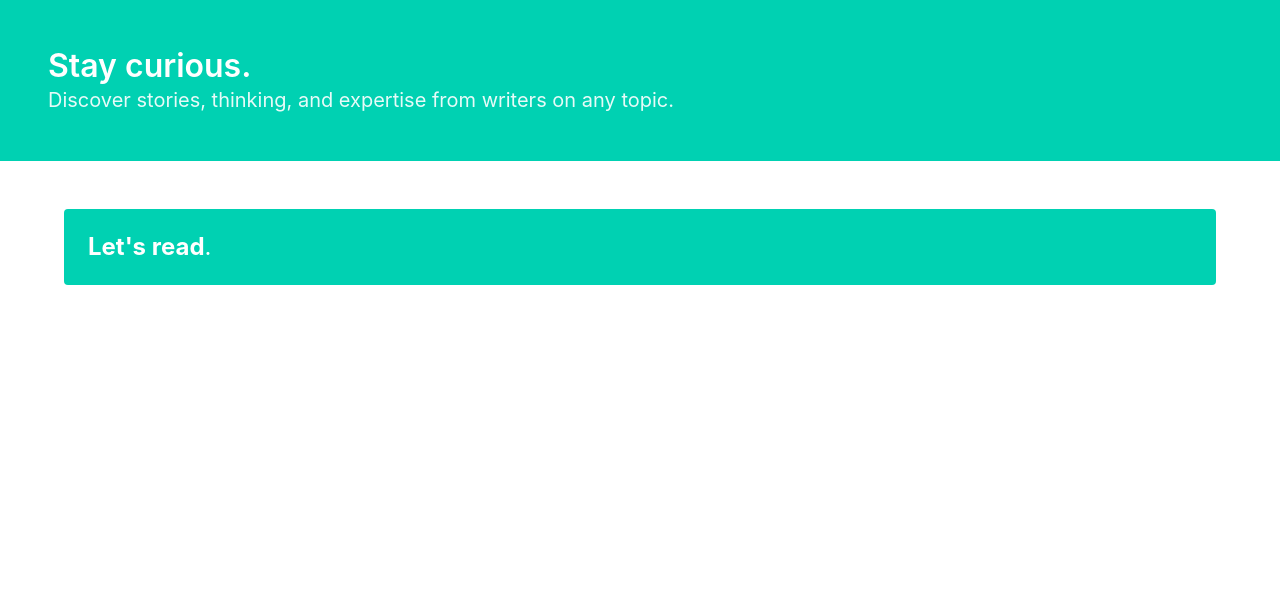
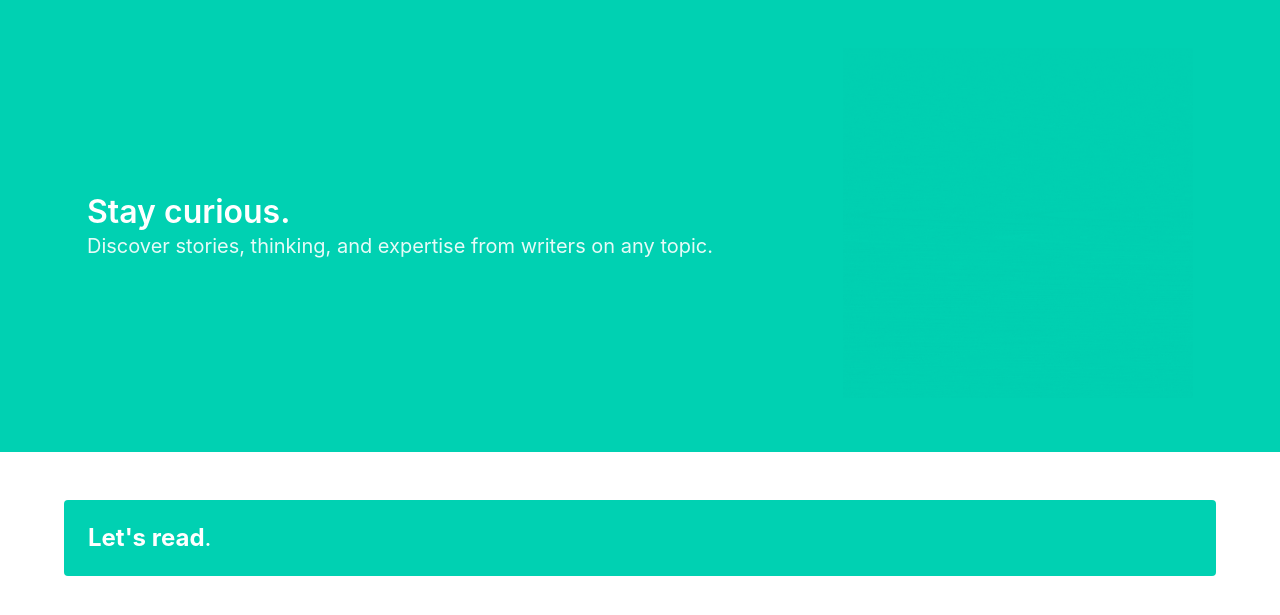
Before and after one commit to Lauriacunia/entrega1-acunia, a Django app: page / in a window 1280 px wide. Shown: the part 56-671 px from the top of the page. Run offline with Django 4.2, Linux system fonts and the light colour scheme; data that the repository does not hold is empty; some libraries are stand-ins or nearby versions.

Commit message:
Subo animación de hero

```diff
--- a/post/templates/hero.html
+++ b/post/templates/hero.html
@@ -1,7 +1,8 @@
 
 
 <section class="hero is-primary">
-    <div class="hero-body">
+    <div class="hero-body" style="display:flex; align-items:center; justify-content: center; ">
+        <div style=" margin-right: 130px;">
             <p class="title">
                 Stay curious.
             </p>
@@ -9,4 +10,8 @@
                 Discover stories, thinking, and expertise from writers on any topic.
             </p>
         </div>
+        <div style="width: 350px; ">
+            <img src="media/hero-animation.gif" alt="hero image" >
+        </div>
+    </div>
 </section>
```
Also changed, not shown: media/hero-animation.gif (added). Lines whose indentation alone changed are shown as unchanged.
